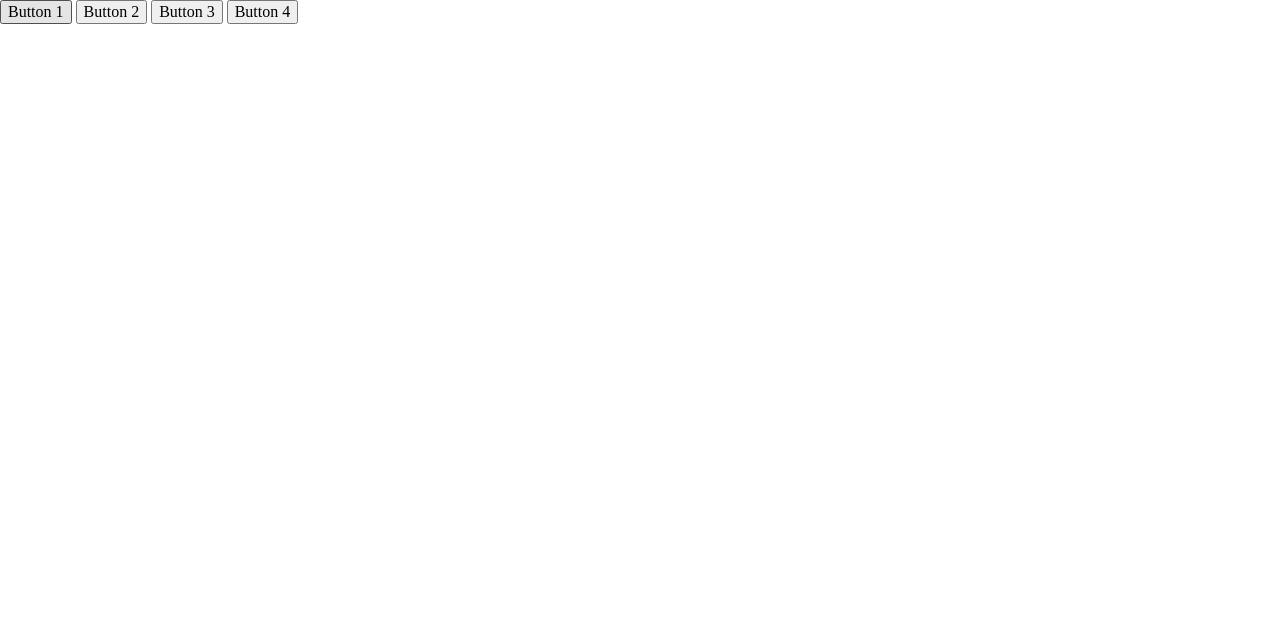
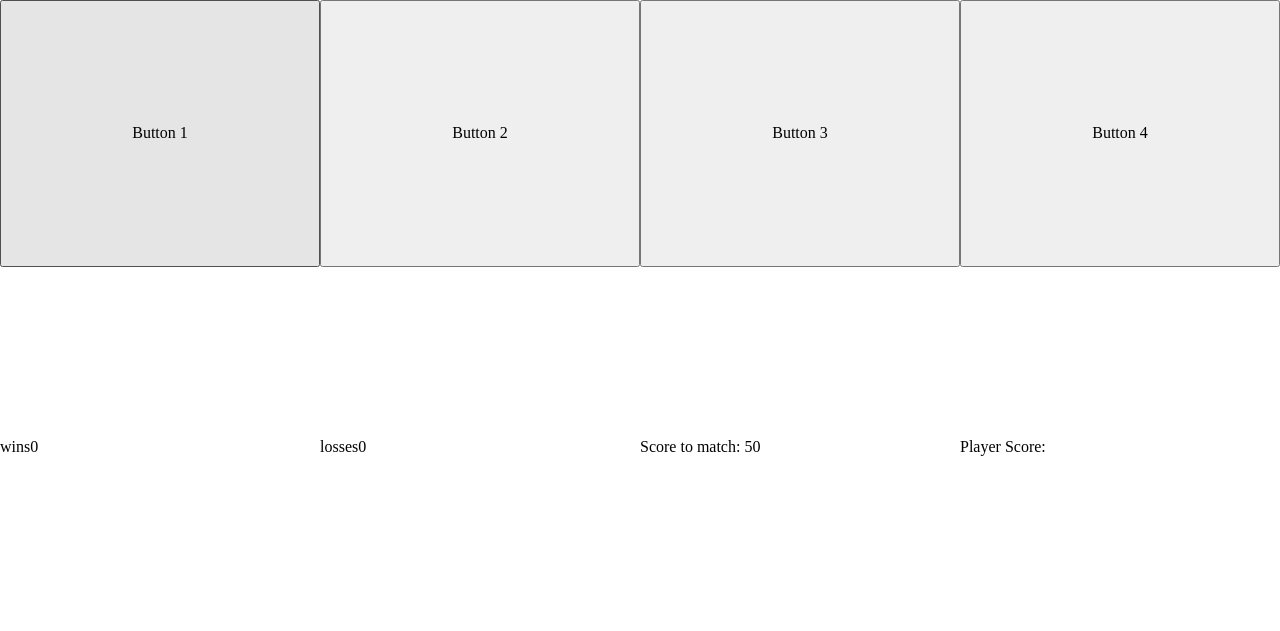
Before and after one commit to jvanhook13/jquery_Game, a plain HTML site: page index.html in a window 1280 px wide. Drawn offline with nearby package versions, Linux system fonts and the light colour scheme.

Commit message:
MMMM THAT SWEET SWEET CSS GRID. Everything displays but wins/losses still doesnt increment

```diff
--- a/assets/css/style.css
+++ b/assets/css/style.css
@@ -0,0 +1,25 @@
+body {
+    height: 100vh ;
+    width: 100vw;
+    display: grid;
+    grid-template-columns: 25% 25% 25% 25% ;
+    grid-template-rows: auto ;
+    grid-template-areas:
+        "randomScore randomScore playerScore playerScore"
+        "wins . . losses"
+        "button1 button2 button3 button4"
+
+
+
+
+
+
+}
+
+.button {
+
+    height: 33.333vh ;
+    width: 25vw
+
+
+}
--- a/assets/javascript/game.js
+++ b/assets/javascript/game.js
@@ -7,7 +7,7 @@ var playerScore = 0 ;
 var wins = 0 ;
 var losses = 0 ;
 var randomScore = Math.floor(Math.random(19 , 121) * 121 );
-    console.log(Math.floor(Math.random(19 , 121) * 121 ))
+    console.log(randomScore)
 
 
 //functions to run game
@@ -15,31 +15,33 @@ var randomScore = Math.floor(Math.random(19 , 121) * 121 );
    $("#button2").click(clicked)
    $("#button3").click(clicked)
    $("#button4").click(clicked)
+   $("#randomScore").html("Score to match: " + randomScore)
+   $("#wins").html("wins" + wins)
+   $("#losses").html("losses" + losses)
+
+
 
 function clicked() {
     //push buttton value to player score array
     console.log('playersScore ' + $(this).val());
         playerScore = Number(playerScore) + Number($(this).val()) ;
+        $("#playerScore").html("Current Score: " + playerScore)
         console.log('Current Score: ' + playerScore);
-        if (playerScore === randomScore && playerScore !== 0) {
 
-            wins++ ;
-
-        } else if (playerScore > randomScore) {
-
-            losses++ ;
-
-        }
-
-    }
 
 //functions to count wins/losses
 
+if (playerScore == randomScore) {
+    wins++ ;
 
 
+} else if (playerScore > randomScore) {
+
+    losses++ ;
+
+} }
 
 
-// winLoss() ;
 console.log("wins" , wins)
 console.log("losses" , losses);
 })
--- a/index.html
+++ b/index.html
@@ -19,12 +19,16 @@
 
 <body>
 
-  <div id="wins"></div>
   <!-- Buttons for game objects -->
-  <button type="button" value= 9 id="button1">Button 1</button>
-  <button type="button" value= 6 id ="button2">Button 2</button>
-  <button type="button" value= 7 id = "button3">Button 3</button>
-  <button type="button" value= 4 id="button4">Button 4</button>
+  <button type="button" value= 9 class = "button" id="button1">Button 1</button>
+  <button type="button" value= 6 class = "button" id ="button2">Button 2</button>
+  <button type="button" value= 7 class = "button" id = "button3">Button 3</button>
+  <button type="button" value= 4 class = "button" id="button4">Button 4</button>
+
+  <div id="wins">Wins: </div>
+  <div id="losses">Losses: </div>
+  <div id="randomScore">Score to match: </div>
+  <div id="playerScore">Player Score: </div>
 
 
 
```
